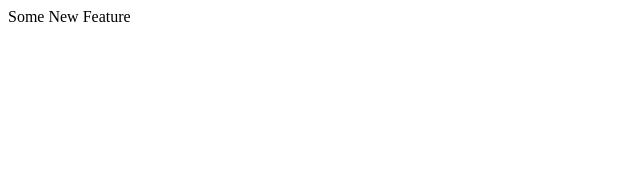
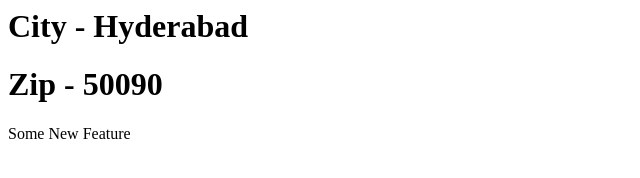
Before and after one commit to JitendraTunduri/Web-app, a plain HTML site: page contact.html in a window 1280 px wide. Shown: the whole page, without its empty margins (0-640 px from the left). Drawn offline with Linux system fonts and the light colour scheme.

Commit message:
update contact info

```diff
--- a/contact.html
+++ b/contact.html
@@ -1,10 +1,12 @@
 <html>
 <head>
 <title>
-Git
+Contact Us
 </title>
-<bodg>
+<body>
 </body>
+<h1>City - Hyderabad</h1>
+<h1>Zip - 50090</h1>
 </head>
 </html>
 <p>Some New Feature</p>
```
